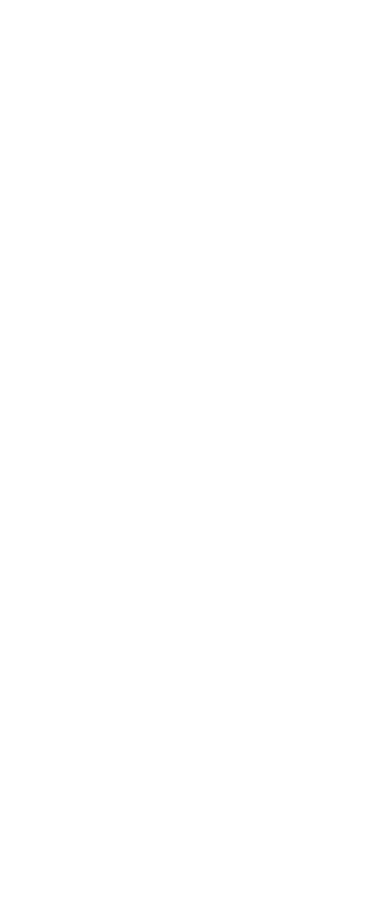
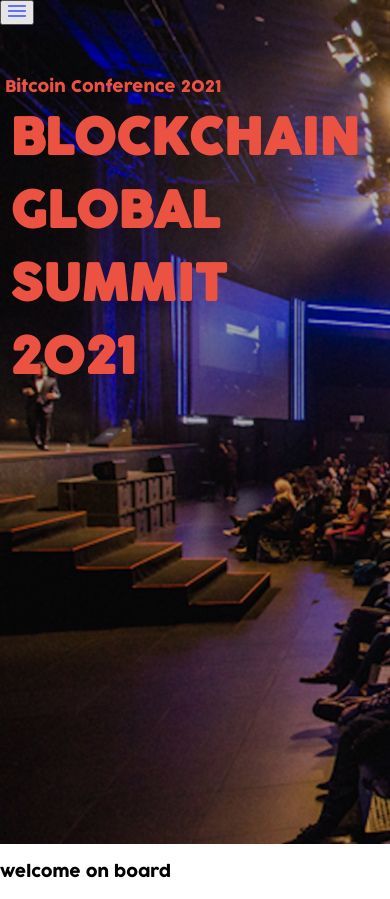
Before and after one commit to Geoelycom/Conference-website, a website: page index.html in a window 390 px wide. Before the commit the page ends 844 px from the top, so only its background shows below. Drawn offline with Linux system fonts and the light colour scheme.

Commit message:
Create the mobile version

```diff
--- a/index.html
+++ b/index.html
@@ -1,12 +1,42 @@
 <!DOCTYPE html>
 <html lang="en">
+
 <head>
 	<meta charset="UTF-8">
 	<meta http-equiv="X-UA-Compatible" content="IE=edge">
 	<meta name="viewport" content="width=device-width, initial-scale=1.0">
+	<link rel="preconnect" href="https://fonts.googleapis.com">
+	<link rel="preconnect" href="https://fonts.gstatic.com" crossorigin>
+	<link rel="preconnect" href="https://fonts.googleapis.com/css2?family=Lato:wght@300&display=swap" rel="stylesheet">
+	<link rel="stylesheet" href="https://use.fontawesome.com/releases/v5.15.3/css/all.css"
+		integrity="sha384-SZXxX4whJ79/gErwcOYf+zWLeJdY/qpuqC4cAa9rOGUstPomtqpuNWT9wdPEn2fk" crossorigin="anonymous">
+	<!-- <link rel="stylesheet" href="fonts/Cocogoose-ProLight-trial.ttf"> -->
+	<!-- <link rel="stylesheet" href="fonts/Cocogoose-ProSemilight-trial.ttf"> -->
+	<!-- <link rel="stylesheet" href="fonts/Cocogoose-Protrial.ttf"> -->
+	<link rel="stylesheet" href="fonts/cocogoose.regular.otf">
+	<link rel="stylesheet" href="styles/styles.css">
 	<title>Bitcoin-Conference 2021 </title>
 </head>
+
 <body>
+	<!-- Header section of the mobile website version starts here -->
+	<header>
+		<nav>
+			<ul>
+				<li class="hambuger-menu">
+					<button type="button" class="btn"><img src="Assets/Images/hamburger.png" id="menu-btn" alt="mebnu-btn"></button>
+				</li>
+			</ul>
+		</nav>
+		<section class="intro">
+			<p>Bitcoin Conference 2021</p>
+			<h1> BLOCKCHAIN <br> GLOBAL SUMMIT  <br> 2021</h1>
+		</section>
+	</header>
+	<section class="main-content">
+		<p>welcome on board</p>
+	</section>
+	<!-- Header section of the mobile website version Ends here -->
+</body>
 
-</body>
 </html>
--- a/styles/styles.css
+++ b/styles/styles.css
@@ -1,5 +1,73 @@
-* {
+body {
 	margin: 0;
 	padding: 0;
 	box-sizing: border-box;
+	overflow-x: hidden;
 }
+
+* {
+  font-family: 'Cocogoose', lato, sans-serif, Geneva, Tahoma;
+}
+
+@font-face{
+	font-family: 'Cocogoose';
+	      src: url("../fonts/cocogoose.regular.otf");
+}
+
+a {
+	text-decoration: none;
+}
+
+header {
+  background-image: url("../Assets/Images/samunspolash.jpg");
+		background-size: cover;
+	/* background-size: 375px, 668px; */
+	background-repeat: no-repeat;
+	width: 100%;
+	height: 100vh;
+	margin: -16px 0 0 0;
+	box-shadow: inset 0 0 0 2000px rgba(0, 0, 0, 0.3);
+}
+
+button {
+position: absolute;
+top: 0;
+left: 0;
+}
+
+.intro {
+position: absolute;
+top: 70px;
+}
+ .intro p, h1 {
+		color: #ec5242;
+		text-align: start;
+		margin: 5px;
+	}
+
+	.intro h1 {
+/* display: flex; */
+color: #ec5242;
+text-align: start;
+font-size: 3.1em;
+font-family: "Cocogoose", lato;
+font-weight: bolder;
+margin-left: 10px;
+background: linear-gradient();
+	}
+
+	#menu-btn{
+	font-size: 2rem;
+	color: red;
+	}
+
+
+
+
+
+
+
+
+
+
+Photo by <a href="https://unsplash.com/@samuelpereira?utm_source=unsplash&utm_medium=referral&utm_content=creditCopyText">Samuel Pereira</a> on <a href="https://unsplash.com/s/photos/conference?utm_source=unsplash&utm_medium=referral&utm_content=creditCopyText">Unsplash</a>
```
Also changed, not shown: package.json (added, +26 -0 lines), Assets/Images/Bitcoin-bg-image.png (renamed from Assets/Images/Bitcoin-bg-image.jpeg), Assets/Images/Bitcoin-logo.jpeg (added), Assets/Images/fancybtc.jpg, Assets/Images/mobile.png (added), Assets/Images/samunspolash.jpg (added), fonts/Cocogoose-ProLight-trial.ttf (added), fonts/Cocogoose-ProSemilight-trial.ttf (added), fonts/Cocogoose-Protrial.ttf (added), fonts/cocogoose.regular.otf (added), 4 other files.
